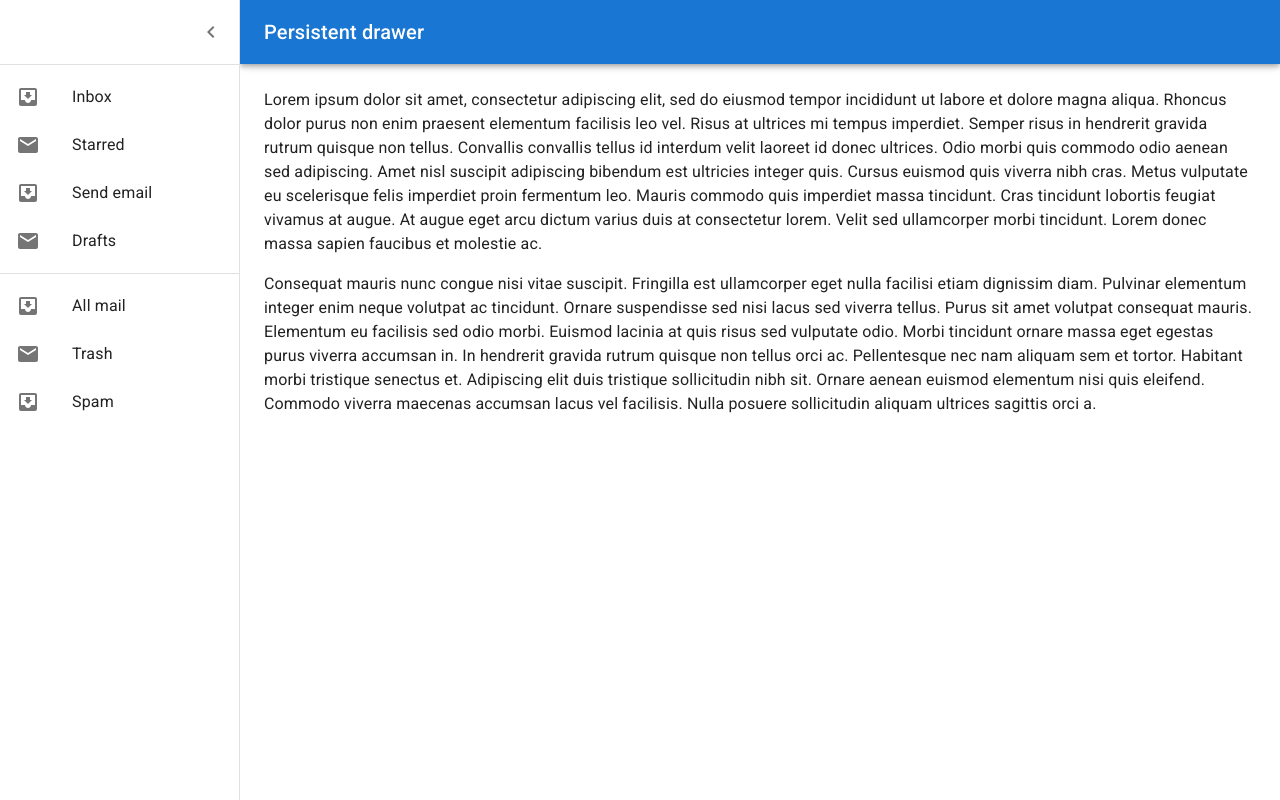
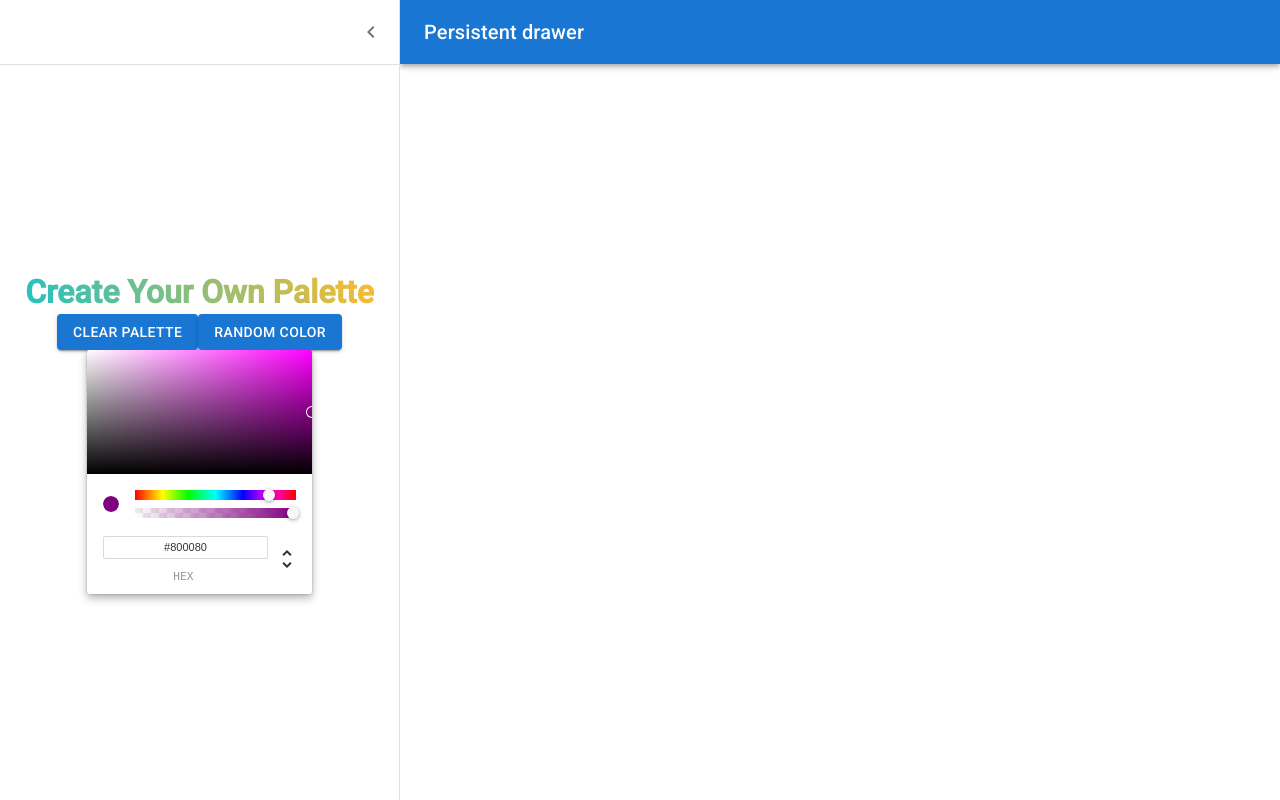
Before and after one commit to YeonghunKO/color-palatte-project, a React (Create React App) app: page /palette/new in a window 1280 px wide. Both pictures are taken after a click on the button "open drawer". Built offline with nearby package versions, Linux system fonts and the light colour scheme; a web font is replaced by a local one.

Commit message:
:construction:ADD: Added Chrome color picker

```diff
--- a/package.json
+++ b/package.json
@@ -3,6 +3,7 @@
   "version": "0.1.0",
   "private": true,
   "dependencies": {
+    "@emotion/css": "^11.7.1",
     "@emotion/react": "^11.8.1",
     "@emotion/styled": "^11.8.1",
     "@mui/icons-material": "^5.4.2",
@@ -14,6 +15,7 @@
     "chroma-js": "^2.4.2",
     "rc-slider": "^9.7.5",
     "react": "^17.0.2",
+    "react-color": "^2.19.3",
     "react-copy-to-clipboard": "^5.0.4",
     "react-dom": "^17.0.2",
     "react-router": "^6.2.1",
--- a/src/CreateNewPalette.js
+++ b/src/CreateNewPalette.js
@@ -12,14 +12,14 @@ import Divider from '@mui/material/Divider';
 import IconButton from '@mui/material/IconButton';
 import MenuIcon from '@mui/icons-material/Menu';
 import ChevronLeftIcon from '@mui/icons-material/ChevronLeft';
-import ChevronRightIcon from '@mui/icons-material/ChevronRight';
-import ListItem from '@mui/material/ListItem';
-import ListItemIcon from '@mui/material/ListItemIcon';
-import ListItemText from '@mui/material/ListItemText';
-import InboxIcon from '@mui/icons-material/MoveToInbox';
-import MailIcon from '@mui/icons-material/Mail';
 
-const drawerWidth = 240;
+import { DrawerInnerDiv } from './assets/styles/InnerDrawer.style';
+
+import { Button } from '@mui/material';
+
+import { ChromePicker } from 'react-color';
+
+const drawerWidth = 400;
 
 const Main = styled('main', { shouldForwardProp: prop => prop !== 'open' })(
   ({ theme, open }) => ({
@@ -42,10 +42,7 @@ const Main = styled('main', { shouldForwardProp: prop => prop !== 'open' })(
 
 const AppBar = styled(MuiAppBar, {
   shouldForwardProp: prop => prop !== 'open',
-})(styledObj => {
-  const { theme, open, random } = styledObj;
-  console.log(theme);
-  console.log(styledObj);
+})(({ theme, open }) => {
   return {
     transition: theme.transitions.create(['margin', 'width'], {
       easing: theme.transitions.easing.sharp,
@@ -74,7 +71,6 @@ const DrawerHeader = styled('div')(({ theme }) => ({
 function CreateNewPalette(props) {
   const theme = useTheme();
   const [open, setOpen] = useState(false);
-  const [random, setRandom] = useState('random');
   const handleDrawerOpen = () => {
     setOpen(true);
   };
@@ -86,7 +82,7 @@ function CreateNewPalette(props) {
   return (
     <Box sx={{ display: 'flex' }}>
       <CssBaseline />
-      <AppBar position="fixed" open={open} random={random}>
+      <AppBar position="fixed" open={open}>
         <Toolbar>
           <IconButton
             color="inherit"
@@ -105,6 +101,8 @@ function CreateNewPalette(props) {
       <Drawer
         sx={{
           width: drawerWidth,
+          display: 'flex',
+          flexDirection: 'column',
           flexShrink: 0,
           '& .MuiDrawer-paper': {
             width: drawerWidth,
@@ -117,67 +115,24 @@ function CreateNewPalette(props) {
       >
         <DrawerHeader>
           <IconButton onClick={handleDrawerClose}>
-            {theme.direction === 'ltr' ? (
-              <ChevronLeftIcon />
-            ) : (
-              <ChevronRightIcon />
-            )}
+            <ChevronLeftIcon />
           </IconButton>
         </DrawerHeader>
         <Divider />
-        <List>
-          {['Inbox', 'Starred', 'Send email', 'Drafts'].map((text, index) => (
-            <ListItem button key={text}>
-              <ListItemIcon>
-                {index % 2 === 0 ? <InboxIcon /> : <MailIcon />}
-              </ListItemIcon>
-              <ListItemText primary={text} />
-            </ListItem>
-          ))}
-        </List>
-        <Divider />
-        <List>
-          {['All mail', 'Trash', 'Spam'].map((text, index) => (
-            <ListItem button key={text}>
-              <ListItemIcon>
-                {index % 2 === 0 ? <InboxIcon /> : <MailIcon />}
-              </ListItemIcon>
-              <ListItemText primary={text} />
-            </ListItem>
-          ))}
-        </List>
+        <DrawerInnerDiv info={open}>
+          <Typography variant="h5">Create Your Own Palette</Typography>
+          <div>
+            <Button variant="contained">Clear Palette</Button>
+            <Button variant="contained">Random Color</Button>
+          </div>
+          <ChromePicker
+            color="purple"
+            onChangeComplete={newColor => console.log(newColor)}
+          />
+        </DrawerInnerDiv>
       </Drawer>
       <Main open={open}>
         <DrawerHeader />
-        <Typography paragraph>
-          Lorem ipsum dolor sit amet, consectetur adipiscing elit, sed do
-          eiusmod tempor incididunt ut labore et dolore magna aliqua. Rhoncus
-          dolor purus non enim praesent elementum facilisis leo vel. Risus at
-          ultrices mi tempus imperdiet. Semper risus in hendrerit gravida rutrum
-          quisque non tellus. Convallis convallis tellus id interdum velit
-          laoreet id donec ultrices. Odio morbi quis commodo odio aenean sed
-          adipiscing. Amet nisl suscipit adipiscing bibendum est ultricies
-          integer quis. Cursus euismod quis viverra nibh cras. Metus vulputate
-          eu scelerisque felis imperdiet proin fermentum leo. Mauris commodo
-          quis imperdiet massa tincidunt. Cras tincidunt lobortis feugiat
-          vivamus at augue. At augue eget arcu dictum varius duis at consectetur
-          lorem. Velit sed ullamcorper morbi tincidunt. Lorem donec massa sapien
-          faucibus et molestie ac.
-        </Typography>
-        <Typography paragraph>
-          Consequat mauris nunc congue nisi vitae suscipit. Fringilla est
-          ullamcorper eget nulla facilisi etiam dignissim diam. Pulvinar
-          elementum integer enim neque volutpat ac tincidunt. Ornare suspendisse
-          sed nisi lacus sed viverra tellus. Purus sit amet volutpat consequat
-          mauris. Elementum eu facilisis sed odio morbi. Euismod lacinia at quis
-          risus sed vulputate odio. Morbi tincidunt ornare massa eget egestas
-          purus viverra accumsan in. In hendrerit gravida rutrum quisque non
-          tellus orci ac. Pellentesque nec nam aliquam sem et tortor. Habitant
-          morbi tristique senectus et. Adipiscing elit duis tristique
-          sollicitudin nibh sit. Ornare aenean euismod elementum nisi quis
-          eleifend. Commodo viverra maecenas accumsan lacus vel facilisis. Nulla
-          posuere sollicitudin aliquam ultrices sagittis orci a.
-        </Typography>
       </Main>
     </Box>
   );
--- /dev/null
+++ b/src/assets/styles/InnerDrawer.style.js
@@ -0,0 +1,47 @@
+import styled from '@emotion/styled';
+import { keyframes, css } from '@emotion/react';
+
+const bounce = keyframes`
+  from, 20%, 53%, 80%, to {
+    transform: translate3d(0,0,0);
+  }
+
+  40%, 43% {
+    transform: translate3d(0, -30px, 0);
+  }
+
+  70% {
+    transform: translate3d(0, -15px, 0);
+  }
+
+  90% {
+    transform: translate3d(0,-4px,0);
+  }
+`;
+
+export const DrawerInnerDiv = styled.div`
+  height: 100%;
+  padding: 1rem;
+  display: flex;
+  flex-direction: column;
+  align-items: center;
+  justify-content: center;
+  h5 {
+    font-weight: bold;
+    font-size: 2rem;
+    background: -webkit-linear-gradient(
+      25deg,
+      rgba(34, 193, 195, 1) 0%,
+      rgba(253, 187, 45, 1) 100%
+    );
+    -webkit-background-clip: text;
+    -webkit-text-fill-color: transparent;
+    animation: ${props => {
+      if (props.info) {
+        return css`
+          ${bounce} 1s 1
+        `;
+      }
+    }};
+  }
+`;
```
Also changed, not shown: 2 other files (tests, documents, lock files or other folders).
